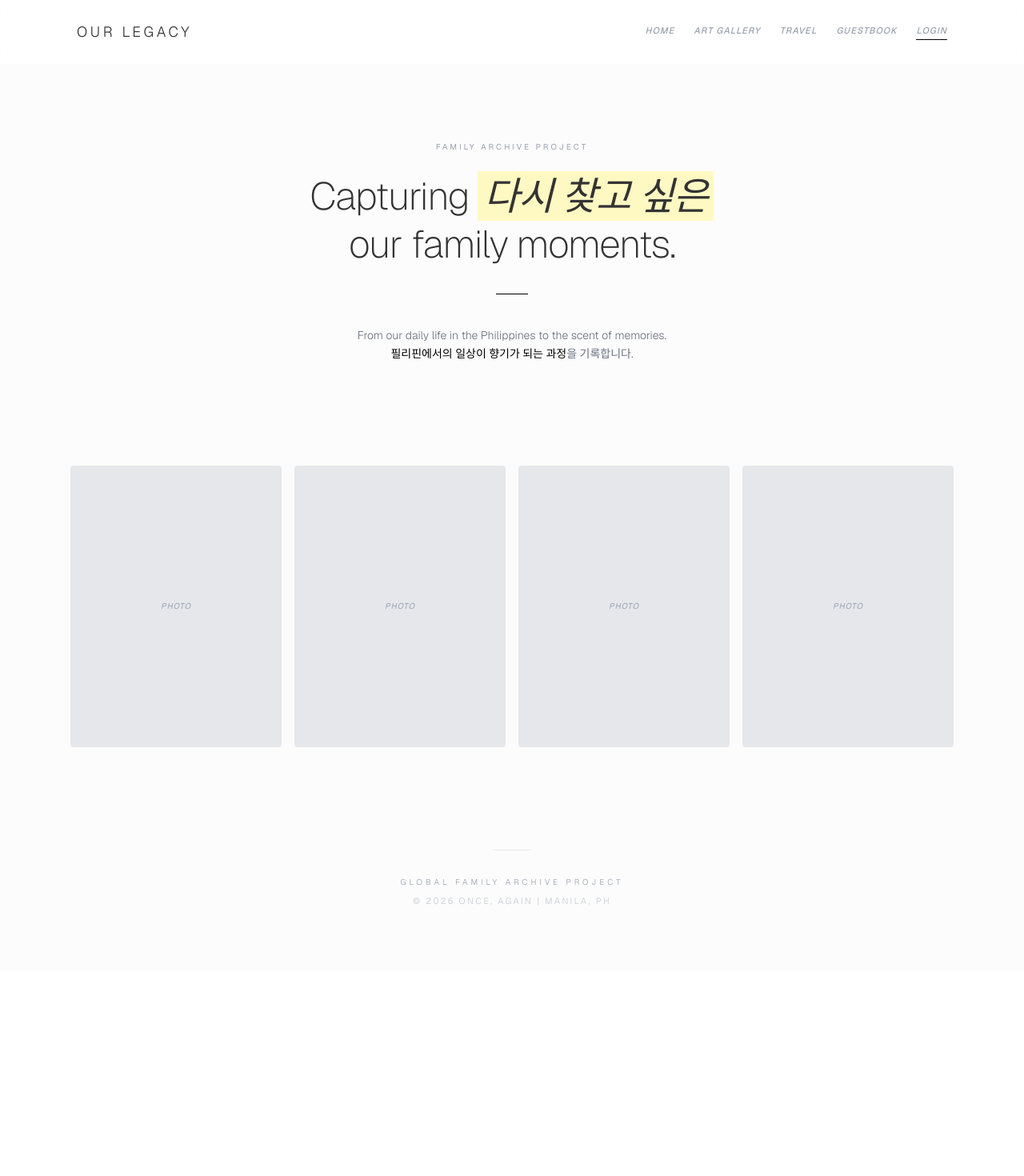
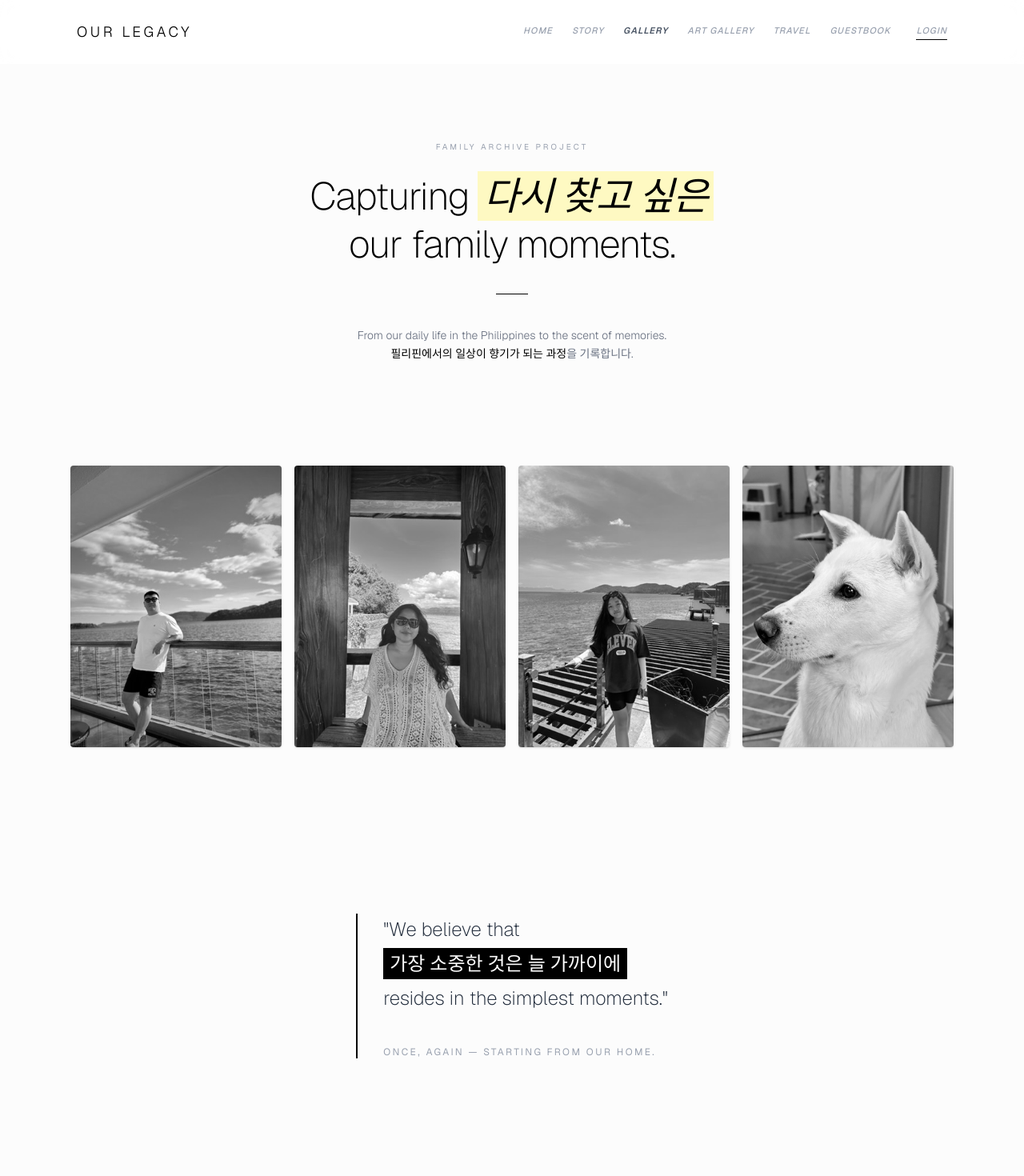
Before and after one commit to terry0722/terrybear, a Next.js app: page / in a window 1280 px wide. Shown: the top 1470 px of the page at 80% size. Before the commit the page ends 1214 px from the top, so only its background shows below. Built offline with nearby package versions, Linux system fonts and the light colour scheme; no server answers.

Commit message:
fix gallery

```diff
--- a/app/page.tsx
+++ b/app/page.tsx
@@ -8,7 +8,7 @@ export default function Home() {
   const [user, setUser] = useState<any>(null);
   const router = useRouter();
 
-  // 1. 로그인 상태 확인 및 감지
+  // 1. 로그인 상태 확인 및 감지 (실시간 반영)
   useEffect(() => {
     const getUser = async () => {
       const { data: { user } } = await supabase.auth.getUser();
@@ -25,32 +25,36 @@ export default function Home() {
 
   // 2. 로그아웃 함수
   const handleLogout = async () => {
-    await supabase.auth.signOut();
-    alert('로그아웃 되었습니다.');
-    router.refresh();
+    const { error } = await supabase.auth.signOut();
+    if (!error) {
+      alert('로그아웃 되었습니다.');
+      router.refresh();
+    }
   };
 
   return (
     <main className="min-h-screen bg-[#fcfcfc] text-[#333] font-sans">
+      {/* 내비게이션 바: Gallery 메뉴 복구 및 로그인 상태 표시 */}
       <nav className="fixed top-0 w-full z-50 bg-white/80 backdrop-blur-md">
         <div className="max-w-6xl mx-auto px-6 md:px-8 h-20 flex flex-col md:flex-row justify-center md:justify-between items-center gap-2 md:gap-0">
-          <h1 className="text-lg font-light tracking-[0.2em] uppercase">Our Legacy</h1>
+          <h1 className="text-lg font-light tracking-[0.2em] uppercase text-black">Our Legacy</h1>
           <div className="flex gap-4 md:gap-6 text-[9px] md:text-[11px] tracking-widest uppercase font-medium text-gray-400 overflow-x-auto w-full md:w-auto justify-center whitespace-nowrap pb-2 md:pb-0 italic">
             <a href="/" className="hover:text-black transition">Home</a>
+            <a href="/story" className="hover:text-black transition">Story</a>
+            <a href="/gallery" className="hover:text-black transition font-semibold text-gray-600">Gallery</a>
             <a href="/artgallery" className="hover:text-black transition">Art Gallery</a>
             <a href="/travel" className="hover:text-black transition">Travel</a>
             <a href="/guestbook" className="hover:text-black transition">Guestbook</a>
 
-            {/* 로그인 상태에 따라 버튼 변경 */}
             {user ? (
-              <div className="flex items-center gap-4">
-                <span className="text-black font-bold border-b border-yellow-400 lowercase italic">
+              <div className="flex items-center gap-4 ml-2">
+                <span className="text-black font-bold border-b border-yellow-400 lowercase italic px-1">
                    {user.email?.split('@')[0]}
                 </span>
                 <button onClick={handleLogout} className="hover:text-black transition underline decoration-gray-200">Logout</button>
               </div>
             ) : (
-              <a href="/login" className="hover:text-black transition border-b border-black pb-0.5">Login</a>
+              <a href="/login" className="hover:text-black transition border-b border-black pb-0.5 ml-2">Login</a>
             )}
           </div>
         </div>
@@ -59,7 +63,7 @@ export default function Home() {
       {/* 헤드라인 섹션 */}
       <section className="pt-44 pb-20 px-6 text-center">
         <span className="text-[10px] tracking-[0.3em] uppercase text-gray-400 mb-6 block">Family Archive Project</span>
-        <h2 className="text-4xl md:text-5xl font-extralight tracking-tight leading-tight mb-8">
+        <h2 className="text-4xl md:text-5xl font-extralight tracking-tight leading-tight mb-8 text-black">
           Capturing <span className="bg-yellow-100 px-2 italic font-normal">다시 찾고 싶은</span> <br />
           our family moments.
         </h2>
@@ -70,16 +74,25 @@ export default function Home() {
         </p>
       </section>
 
-      {/* 가족 카드 섹션 */}
+      {/* 가족 카드 섹션: 이미지 출력 로직 복구 */}
       <section className="max-w-6xl mx-auto px-6 py-12 grid grid-cols-1 md:grid-cols-4 gap-4">
         {[
-          { name: "Papa", krName: "아빠", role: "Designer", img: "papa.jpeg" },
-          { name: "Mama", krName: "엄마", role: "Marketer", img: "mama.jpeg" },
-          { name: "Daughter", krName: "딸", role: "Student", img: "daughter.jpeg" },
-          { name: "Dog", krName: "댕댕이", role: "Guardian", img: "dog.jpeg" }
+          { name: "Papa", krName: "아빠", role: "Designer", img: "/papa.jpeg" },
+          { name: "Mama", krName: "엄마", role: "Marketer", img: "/mama.jpeg" },
+          { name: "Daughter", krName: "딸", role: "Student", img: "/daughter.jpeg" },
+          { name: "Dog", krName: "댕댕이", role: "Guardian", img: "/dog.jpeg" }
         ].map((member) => (
-          <div key={member.name} className="group relative overflow-hidden bg-gray-100 aspect-[3/4] rounded-sm">
-            <div className="w-full h-full bg-gray-200 flex items-center justify-center text-[10px] text-gray-400 uppercase tracking-widest italic">Photo</div>
+          <div key={member.name} className="group relative overflow-hidden bg-gray-100 aspect-[3/4] rounded-sm shadow-sm">
+            {/* 사진이 다시 보이도록 img 태그를 활성화했습니다 */}
+            <img
+              src={member.img}
+              alt={member.name}
+              className="w-full h-full object-cover grayscale transition duration-700 group-hover:grayscale-0"
+              onError={(e) => {
+                // 이미지 파일이 없을 경우 회색 배경으로 대체
+                (e.target as any).src = 'https://via.placeholder.com/600x800?text=Photo';
+              }}
+            />
             <div className="absolute inset-0 bg-black/10 opacity-0 group-hover:opacity-100 transition duration-500 flex flex-col justify-end p-6 text-white text-left">
               <span className="text-[10px] tracking-widest uppercase mb-1 opacity-80">{member.role}</span>
               <h4 className="text-xl font-light tracking-tighter">
@@ -90,10 +103,27 @@ export default function Home() {
         ))}
       </section>
 
+      {/* 감성 문구 섹션 */}
+      <section className="max-w-3xl mx-auto px-6 py-24 md:py-40 text-center">
+        <div className="inline-block border-l-2 border-black pl-6 md:pl-8 text-left">
+          <h3 className="text-xl md:text-2xl font-extralight text-gray-800 leading-relaxed">
+            "We believe that <br />
+            <span className="bg-black text-white px-2 not-italic inline-block my-1">가장 소중한 것은 늘 가까이에</span> <br />
+            resides in the simplest moments."
+          </h3>
+          <p className="mt-10 text-xs text-gray-400 tracking-[0.2em] uppercase">
+            Once, Again — starting from our home.
+          </p>
+        </div>
+      </section>
+
+      {/* 푸터 */}
       <footer className="pb-20 text-center px-6 mt-20">
         <div className="w-12 h-[1px] bg-gray-200 mx-auto mb-8"></div>
         <p className="text-[10px] tracking-[0.4em] text-gray-400 uppercase font-light">Global Family Archive Project</p>
-        <p className="text-[11px] tracking-[0.2em] text-gray-300 uppercase mt-2">© 2026 Once, Again | Manila, PH</p>
+        <p className="text-[11px] tracking-[0.2em] text-gray-300 uppercase mt-2 font-medium">
+          © 2026 Once, Again | Manila, PH | Roots in Korea
+        </p>
       </footer>
     </main>
   );
```
